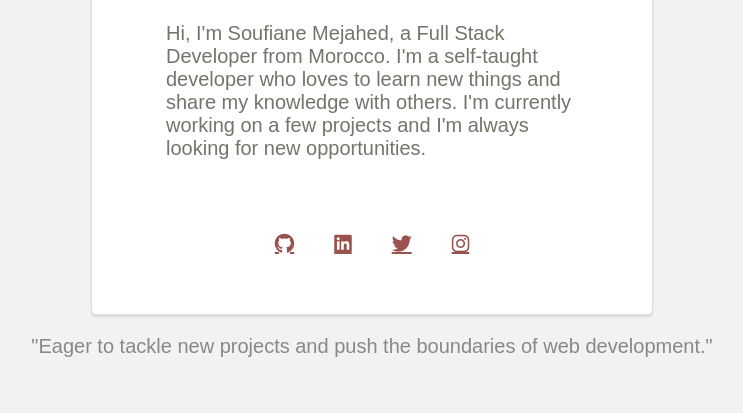
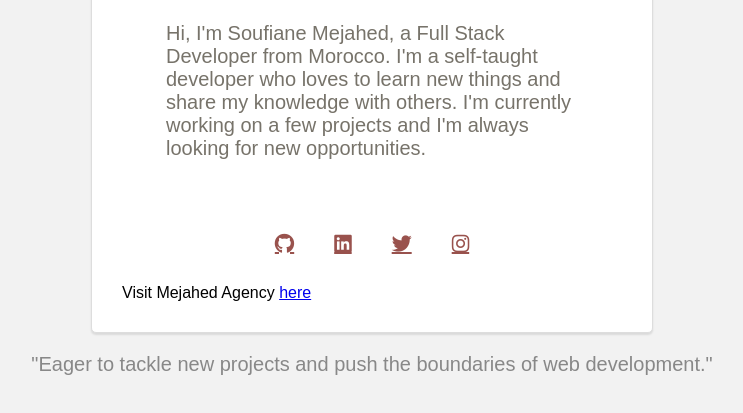
Before and after one commit to MEJAHEDS/mejahed-agency, a website: page index.html in a window 1280 px wide. Shown: the part 261-674 px from the top of the page, without its empty margins (268-1011 px from the left). Drawn offline with Linux system fonts and the light colour scheme.

Commit message:
visit Mejahed-agency

```diff
--- a/index.html
+++ b/index.html
@@ -128,6 +128,8 @@ font-size: 30px;
     <a href="https://www.instagram.com/immsoufiane/" class="fab fa-instagram social-icon"></a>
   </div>
 
+    Visit Mejahed Agency <a href="https://mejahed-agency.web.app/">here</a>
+
 </div>
 
     </div>
```
